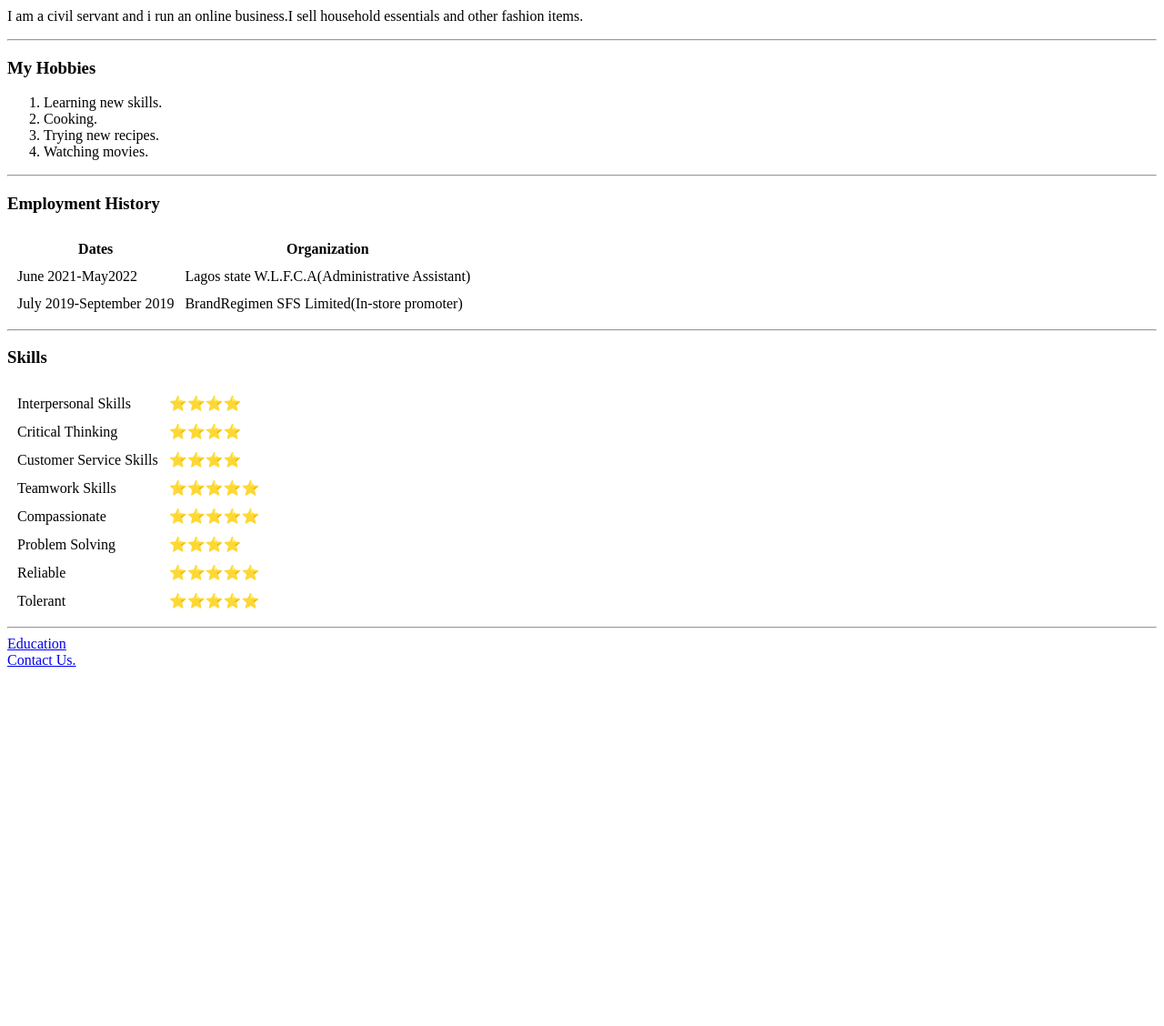
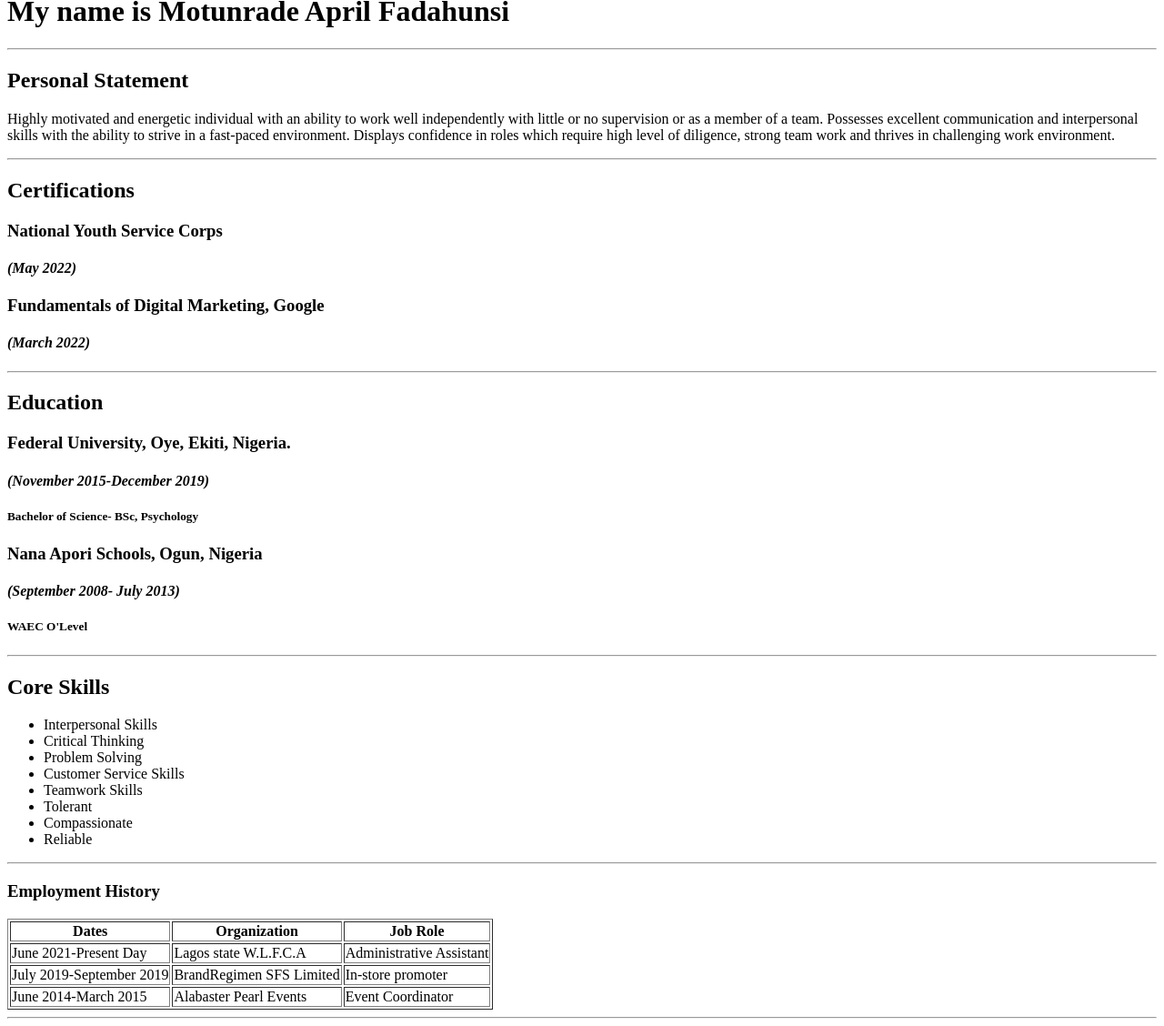
Before and after one commit to Motunrade/CV, a plain HTML site: page index.html in a window 1280 px wide. Shown: the part 317-1445 px from the top of the page at 91% size. Before the commit the page ends 1060 px from the top, so only its background shows below. Drawn offline with Linux system fonts and the light colour scheme.

Commit message:
add initial personal website files

```diff
--- a/index.html
+++ b/index.html
@@ -7,88 +7,81 @@
 </head>
 
 <body>
-  <img src="images/MO.png"width="200" height="auto" alt="Mo's picture">
+
+  <ul>
+    <a href="#"><li>Home.</li></a>
+    <a href="contactme.html"><li>Contact Me.</li></a>
+    <a href="Aboutme.html"><li>About Me.</li></a>
+  </ul>
+   <img src="images/mo.jpeg">
+
   <h1>My name is Motunrade April Fadahunsi</h1>
-  <p><em>Psychologist and <strong><a href="https://adeolamade.com/#Home">business owner</a></strong>.</em></p>
-  <p>I am a civil servant and i run an online business.I sell household essentials and other fashion items.</p>
   <hr>
+  <h2>Personal Statement</h2>
+  <p>Highly motivated and energetic individual with an ability to work well independently with little or no
+supervision or as a member of a team. Possesses excellent communication and interpersonal skills
+with the ability to strive in a fast-paced environment. Displays confidence in roles which require high
+level of diligence, strong team work and thrives in challenging work environment.<hr>
+</p>
+<h2>Certifications</h2>
+<h3>National Youth Service Corps</h3>
+<h4><em>(May 2022)</em></h4>
+<h3>Fundamentals of Digital Marketing, Google</h3>
+<h4><em>(March 2022)</em></h4><hr>
+<h2>Education</h2>
 
-  <h3>My Hobbies</h3>
-  <ol>
-    <li>Learning new skills.</li>
-    <li>Cooking.</li>
-    <li>Trying new recipes.</li>
-    <li>Watching movies.</li>
-  </ol>
+<h3>Federal University, Oye, Ekiti, Nigeria.</h3>
+<h4><em>(November 2015-December 2019)</em></h4>
+<h5>Bachelor of Science- BSc, Psychology</h5>
+<h3>Nana Apori Schools, Ogun, Nigeria</h3>
+<h4><em>(September 2008- July 2013)</em></h4>
+<h5>WAEC O'Level
+</h5>
+<hr>
+
+
+<h2>Core Skills</h2>
+  <ul>
+    <li>Interpersonal Skills</li>
+    <li>Critical Thinking</li>
+    <li>Problem Solving</li>
+    <li>Customer Service Skills</li>
+    <li>Teamwork Skills</li>
+    <li>Tolerant</li>
+    <li>Compassionate</li>
+    <li>Reliable</li>
+  </ul>
   <hr>
   <h3>Employment History</h3>
-  <table cellspacing="10">
+  <table border="1">
     <thead>
       <tr>
         <th>Dates</th>
         <th>Organization</th>
+        <th>Job Role</th>
       </tr>
     </thead>
     <tbody>
-
-    </tbody>
-    <tfoot>
-
-    </tfoot>
-    <tr>
-      <td>June 2021-May2022</td>
-      <td>Lagos state W.L.F.C.A(Administrative Assistant)</td>
+<tr>
+      <td>June 2021-Present Day</td>
+      <td>Lagos state W.L.F.C.A</td>
+      <td>Administrative Assistant</td>
     </tr>
     <tr>
       <td>July 2019-September 2019</td>
-      <td>BrandRegimen SFS Limited(In-store promoter)</td>
+      <td>BrandRegimen SFS Limited</td>
+      <td>In-store promoter</td>
     </tr>
-  </table>
-  <hr>
-  <h3>Skills</h3>
-  <table cellspacing="10">
     <tr>
-      <td>Interpersonal Skills</td>
-      <td>⭐️⭐️⭐️⭐️</td>
-      </tr>
-      <tr>
-        <td>Critical Thinking</td>
-        <td>⭐️⭐️⭐️⭐️</td>
-      </tr>
-      <tr>
-        <td>Customer Service Skills</td>
-        <td>⭐️⭐️⭐️⭐️</td>
-      </tr>
-      <tr>
-        <td>Teamwork Skills</td>
-        <td>⭐️⭐️⭐️⭐️⭐️</td>
-      </tr>
-      <tr>
-        <td>Compassionate</td>
-        <td>⭐️⭐️⭐️⭐️⭐️</td>
-      </tr>
-      <tr>
-        <td>Problem Solving</td>
-        <td>⭐️⭐️⭐️⭐️</td>
-      </tr>
-      <tr>
-
-          <td>Reliable</td>
-          <td>⭐️⭐️⭐️⭐️⭐️</td>
-      </tr>
-      <tr>
-        <td>Tolerant</td>
-        <td>⭐️⭐️⭐️⭐️⭐️</td>
-      </tr>
-
-
-
-
+      <td>June 2014-March 2015</td>
+      <td>Alabaster Pearl Events</td>
+      <td>Event Coordinator</td>
+    </tr>
+    </tbody>
 
 
   </table>
   <hr>
-  <a href="education.html">Education</a><br>
-  <a href="contactus.html">Contact Us.</a>
-</body>
+
+ </body>
 </html>
```
Also changed, not shown: Aboutme.html (added, +38 -0 lines), contactme.html (added, +45 -0 lines), images/mo.jpeg (added).
